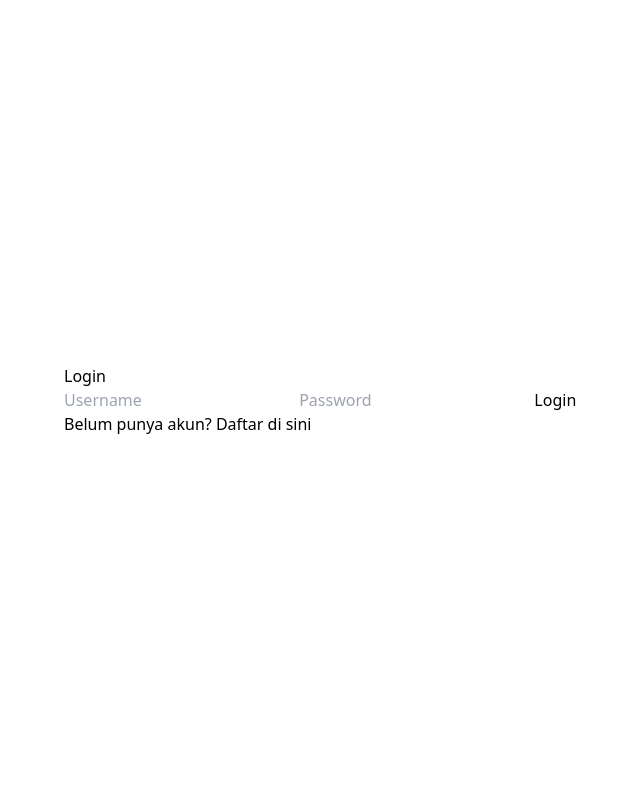
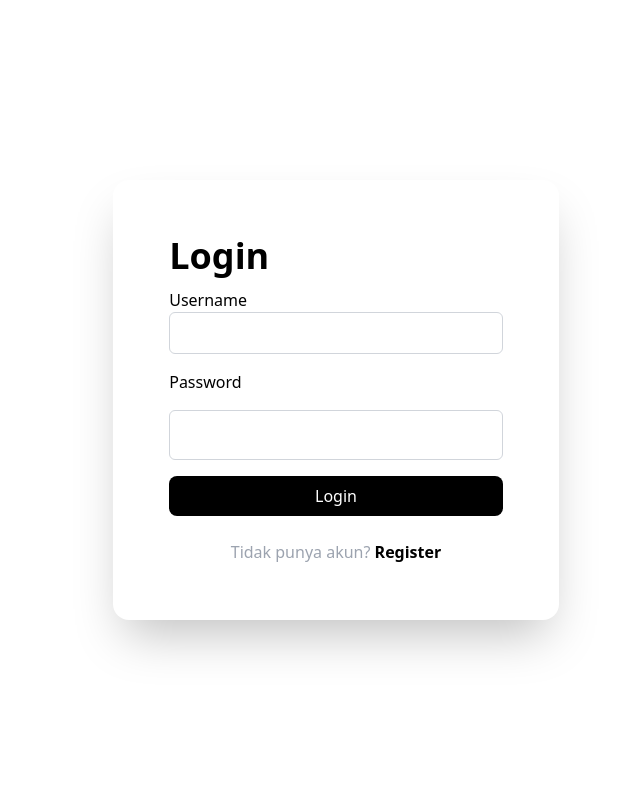
Before and after one commit to HafizhHabiibi/project-ibmskillsbuild-capstone, a Flask app: page /login in a window 1280 px wide. Shown: the whole page, without its empty margins (304-944 px from the left). Run offline with Flask 3, Linux system fonts and the light colour scheme; some libraries are stand-ins or nearby versions.

Commit message:
feat(login): front end tailwind

```diff
--- a/app/templates/login.html
+++ b/app/templates/login.html
@@ -1,11 +1,48 @@
 {% extends 'base.html' %}
 {% block title %}Login{% endblock %}
 {% block content %}
-<h2>Login</h2>
-<form method="POST">
-    <input type="text" name="username" placeholder="Username" required>
-    <input type="password" name="password" placeholder="Password" required>
-    <button type="submit">Login</button>
-</form>
-<p>Belum punya akun? <a href="{{ url_for('main.register') }}">Daftar di sini</a></p>
+<div class="flex items-center justify-center min-h-screen bg-white">
+    <div class="relative flex flex-col m-6 space-y-8 bg-white shadow-2xl rounded-2xl md:flex-row md:space-y-0">
+        <div class="flex flex-col justify-center p-8 md:p-14">
+
+            <span class="mb-3 text-4xl font-bold">Login</span>
+
+            <!-- Flash messages -->
+            {% with messages = get_flashed_messages(with_categories=true) %}
+                {% if messages %}
+                    {% for category, message in messages %}
+                        <div class="text-sm p-3 rounded-lg mb-4
+                            {% if category == 'success' %}bg-green-100 text-green-800
+                            {% elif category == 'danger' %}bg-red-100 text-red-800
+                            {% elif category == 'warning' %}bg-yellow-100 text-yellow-800
+                            {% else %}bg-gray-100 text-gray-800
+                            {% endif %}
+                        ">
+                            {{ message }}
+                        </div>
+                    {% endfor %}
+                {% endif %}
+            {% endwith %}
+
+            <!-- Form -->
+            <form action="{{ url_for('main.login') }}" method="POST">
+                <div class="flex flex-col space-y-4">
+                    <div>
+                        <span class="mb-2 text-md">Username</span>
+                        <input type="text" class="w-full p-2 border border-gray-300 rounded-md placeholder:font-light placeholder:text-gray-500" name="username" id="username" required>
+                    </div>
+                    <div>
+                        <span class="mb-2 text-md">Password</span>
+                        <input type="password" name="password" id="password" class="w-full p-3 border border-gray-300 rounded-md placeholder:font-light placeholder:text-gray-500 mt-4 mb-4" required>
+                    </div>
+                </div>
+                <button type="submit" class="w-full bg-black text-white p-2 rounded-lg mb-6 hover:bg-pink-200 hover:text-black hover:border hover:border-gray-300">Login</button>
+            </form>
+
+            <div class="text-center text-gray-400">
+                Tidak punya akun? <a href="{{ url_for('main.register') }}" class="font-bold text-black">Register</a>
+            </div>
+        </div>
+    </div>
+</div>
 {% endblock %}
```
